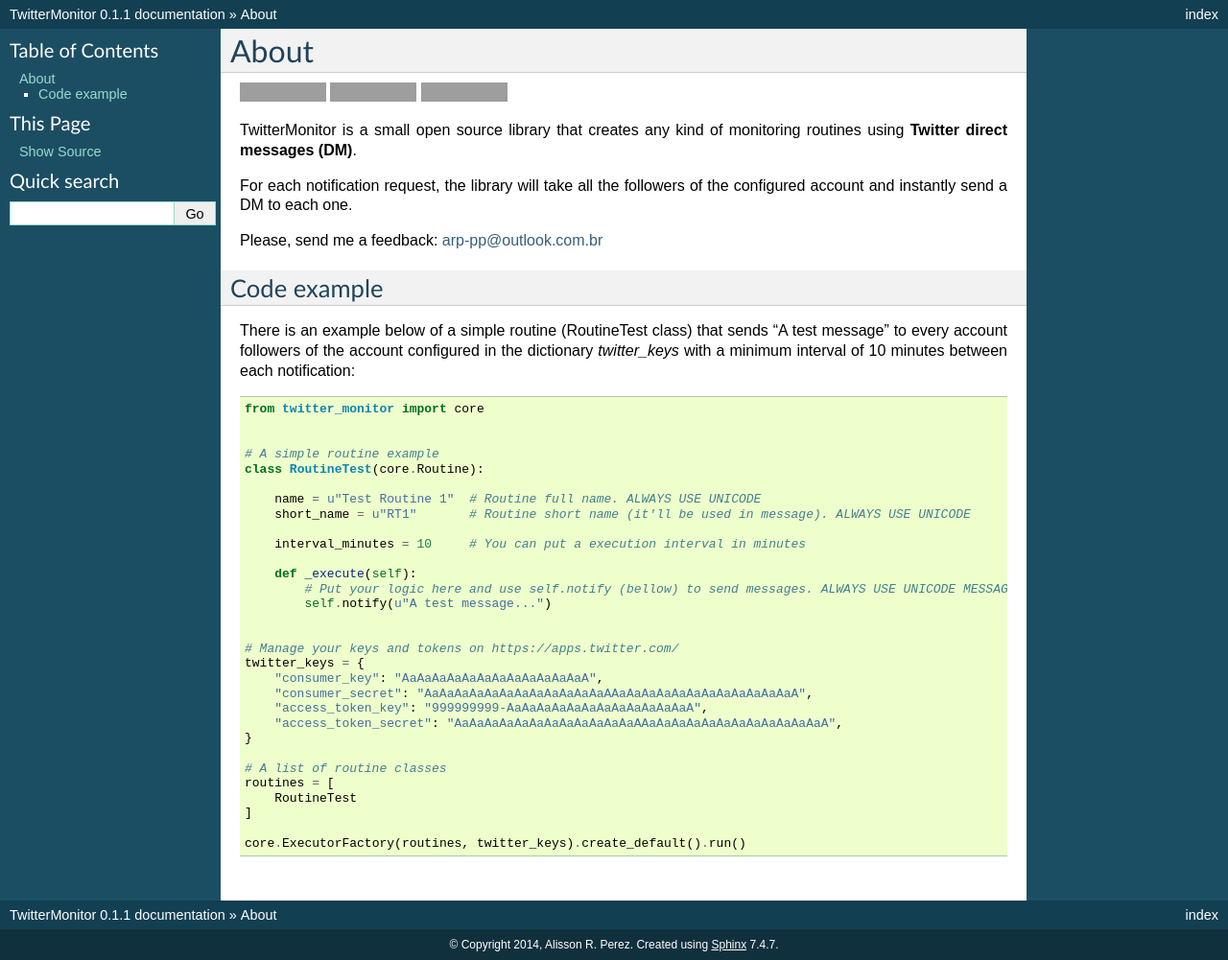
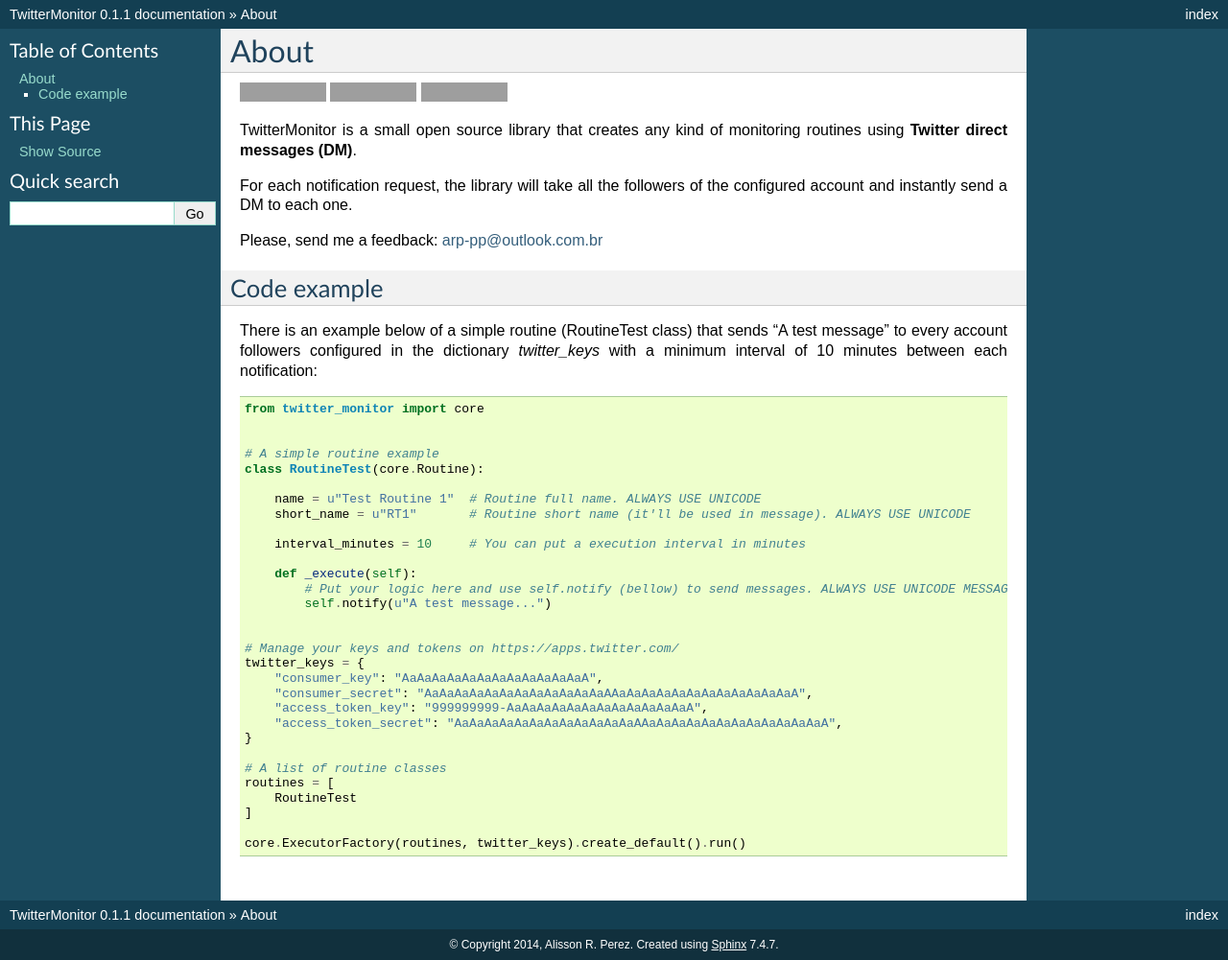
Before and after one commit to alissonperez/TwitterMonitor, a Sphinx documentation site: the page built from docs/about.rst, in a window 1280 px wide. Shown: the whole page at 96% size. Built offline with Sphinx 7.4.7, drawn with Linux system fonts in a browser that asks for light colours; grey boxes are pictures that could not be loaded.

Commit message:
Fixed description

```diff
--- a/docs/about.rst
+++ b/docs/about.rst
@@ -19,7 +19,7 @@ Please, send me a feedback: arp-pp@outlook.com.br
 Code example
 ------------
 
-There is an example below of a simple routine (RoutineTest class) that sends "A test message" to every account followers of the account configured in the dictionary *twitter_keys* with a minimum interval of 10 minutes between each notification::
+There is an example below of a simple routine (RoutineTest class) that sends "A test message" to every account followers configured in the dictionary *twitter_keys* with a minimum interval of 10 minutes between each notification::
 
     from twitter_monitor import core
 
```
